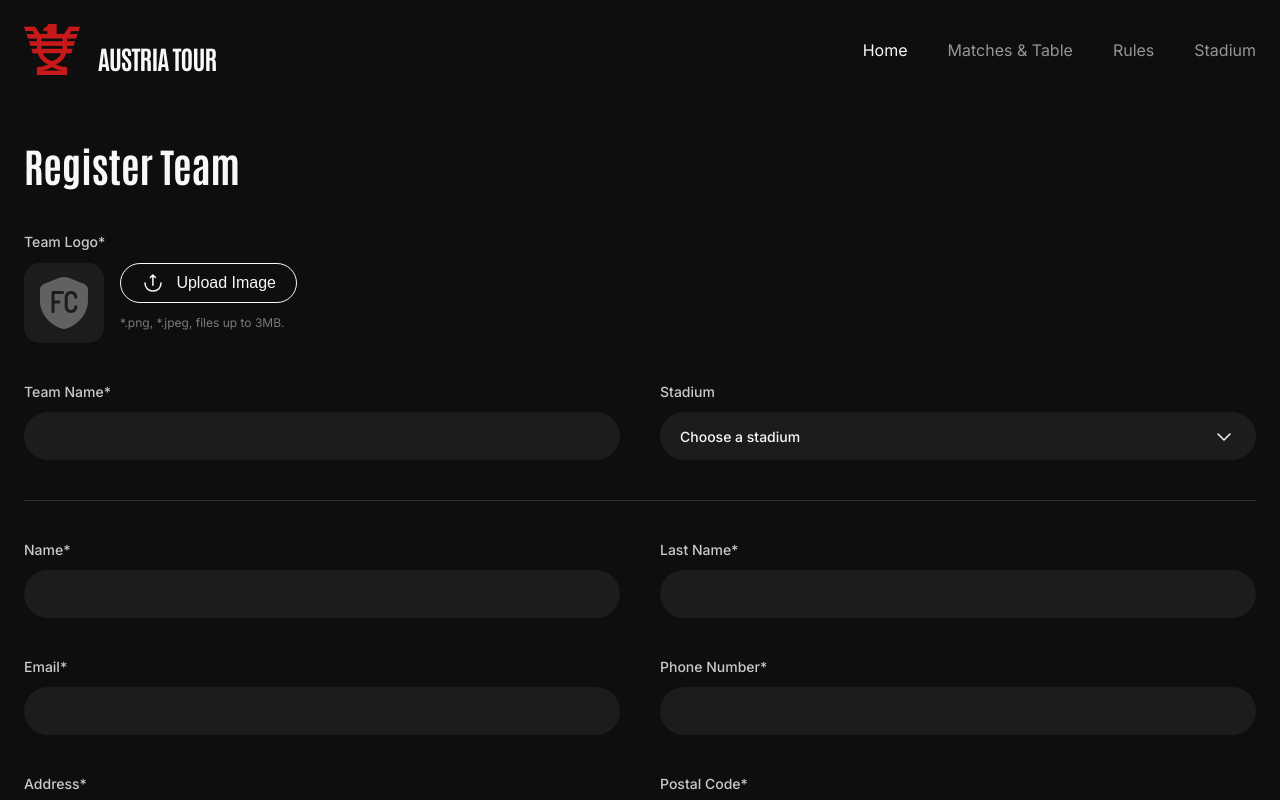
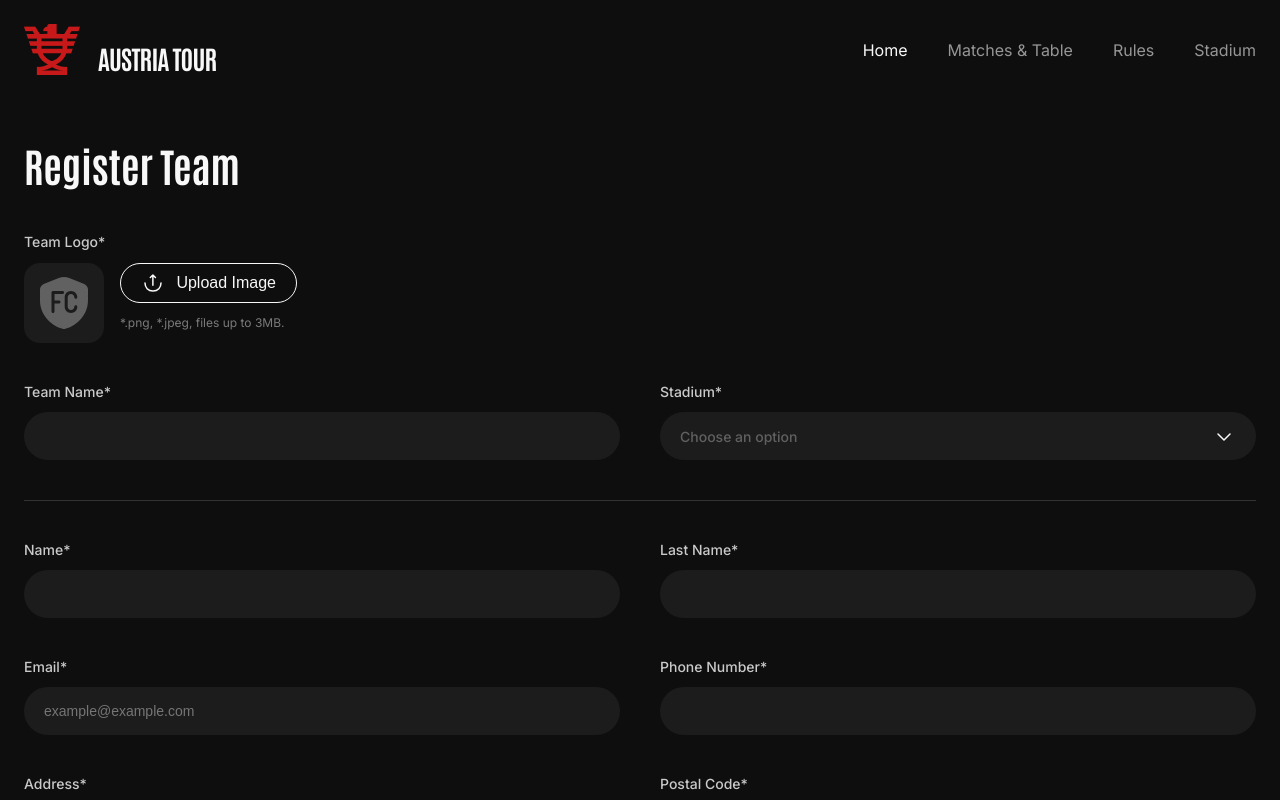
Before and after one commit to amirramzi/aus-tour, a Next.js app: page /register in a window 1280 px wide. Shown: the top 800 px of the page. Built offline with nearby package versions, Linux system fonts and the light colour scheme.

Commit message:
select input complete

```diff
--- /dev/null
+++ b/src/app/components/icon/Trash.tsx
@@ -0,0 +1,26 @@
+"use client";
+import React from "react";
+
+const Trash = () => {
+  return (
+    <svg
+      width="24"
+      height="24"
+      viewBox="0 0 24 24"
+      fill="none"
+      xmlns="http://www.w3.org/2000/svg"
+    >
+      <path
+        d="M9.46172 5.30784C9.46172 3.90594 10.5982 2.76947 12.0001 2.76947C13.402 2.76947 14.5385 3.90594 14.5385 5.30784V5.46074C16.7399 5.72866 18.7965 6.33978 20.6107 7.22389C20.9544 7.39138 21.0973 7.80578 20.9298 8.14948C20.7623 8.49318 20.3479 8.63602 20.0042 8.46853C17.7043 7.34774 14.9577 6.6924 12.0001 6.6924C9.0424 6.6924 6.29584 7.34774 3.99595 8.46853C3.65226 8.63602 3.23786 8.49318 3.07036 8.14948C2.90287 7.80578 3.04572 7.39138 3.38941 7.22389C5.20364 6.33978 7.26028 5.72865 9.46172 5.46074V5.30784Z"
+        fill="#F8F8F8"
+      />
+      <path
+        fillRule="evenodd"
+        clipRule="evenodd"
+        d="M17.7835 17.7994C17.6455 19.7316 16.0378 21.2285 14.1007 21.2285H9.89993C7.96288 21.2285 6.35515 19.7316 6.21714 17.7994L5.58188 8.90577C7.53626 8.22428 9.71002 7.84441 12.0003 7.84441C14.2907 7.84441 16.4644 8.22428 18.4188 8.90577L17.7835 17.7994ZM10.8465 11.0751C10.8465 10.6927 10.5366 10.3828 10.1543 10.3828C9.77192 10.3828 9.46197 10.6927 9.46197 11.0751V16.6133C9.46197 16.9957 9.77192 17.3056 10.1543 17.3056C10.5366 17.3056 10.8465 16.9957 10.8465 16.6133V11.0751ZM13.8464 10.3828C14.2288 10.3828 14.5387 10.6927 14.5387 11.0751V16.6133C14.5387 16.9957 14.2288 17.3056 13.8464 17.3056C13.4641 17.3056 13.1541 16.9957 13.1541 16.6133V11.0751C13.1541 10.6927 13.4641 10.3828 13.8464 10.3828Z"
+        fill="#F8F8F8"
+      />
+    </svg>
+  );
+};
+export default Trash;
--- a/src/app/components/ui/select/Select.module.scss
+++ b/src/app/components/ui/select/Select.module.scss
@@ -31,17 +31,6 @@
     border-radius: 32px;
     color: $gray_15;
     padding: 8px 20px;
-    // text-wrap: nowrap;
-    // padding: 15px 20px;
-    // font-size: 14px;
-    // background-color: $gray_75;
-    // color: $gray_15;
-    // border-radius: 32px;
-    // cursor: pointer;
-    // position: relative;
-    // display: flex;
-    // justify-content: space-between;
-    // align-items: center;
   }
 
   .optionsList {
@@ -74,3 +63,20 @@
     }
   }
 }
+.selectedOption {
+  span {
+    color: $opacity_w_30;
+    font-size: 14px;
+    font-weight: 500;
+  }
+}
+.errorMessage {
+  font-size: 12px;
+  font-weight: 400;
+  color: $error;
+  padding-top: 4px;
+}
+.errorSelect {
+  background-color: $opacity_brand_20 !important;
+  border: 1px solid $error;
+}
--- a/src/app/components/ui/select/Select.tsx
+++ b/src/app/components/ui/select/Select.tsx
@@ -1,5 +1,5 @@
 "use client";
-import React, { useState } from "react";
+import React, { useState, useRef, useEffect } from "react";
 import styles from "./Select.module.scss";
 import ArrowUp from "../../icon/ArrowUp";
 import ArrowDown from "../../icon/ArrowDown";
@@ -7,34 +7,86 @@ import CheckCircle from "../../icon/CheckCircle";
 
 interface Option {
   value: string;
-  label: string;
 }
 
-const Select: React.FC = () => {
+interface SelectProps {
+  options: Option[];
+  label: string;
+  name: string;
+  onChange: (value: string) => void;
+  value: string;
+  onBlur: (e: React.FocusEvent<any>) => void;
+  error?: string;
+}
+
+const Select: React.FC<SelectProps> = ({
+  options,
+  label,
+  name,
+  onChange,
+  value,
+  onBlur,
+  error,
+}) => {
   const [isOpen, setIsOpen] = useState<boolean>(false);
-  const [selectedOption, setSelectedOption] = useState<Option | null>(null);
-
-  const options: Option[] = [
-    { value: "sporthalle_1", label: "Sporthalle Viktring Klagenfurt" },
-    { value: "stadthalle_2", label: "Stadthalle Steyr" },
-    { value: "stadium_3", label: "Another Stadium" },
-    { value: "stadium_4", label: "Yet Another Stadium" },
-  ];
+  const [selectedOption, setSelectedOption] = useState<Option | null>(
+    options.find((option) => option.value === value) || null
+  );
+  const selectRef = useRef<HTMLDivElement>(null);
 
   const handleOptionClick = (option: Option): void => {
     setSelectedOption(option);
     setIsOpen(false);
+    onChange(option.value);
   };
 
+  const handleClickOutside = (event: MouseEvent) => {
+    if (
+      selectRef.current &&
+      !selectRef.current.contains(event.target as Node)
+    ) {
+      setIsOpen(false);
+      triggerBlur();
+    }
+  };
+
+  const triggerBlur = () => {
+
+    const event = {
+      target: {
+        name,
+      },
+    } as React.FocusEvent<any>;
+
+    onBlur(event);
+  };
+
+  useEffect(() => {
+    if (isOpen) {
+      document.addEventListener("mousedown", handleClickOutside);
+    } else {
+      document.removeEventListener("mousedown", handleClickOutside);
+    }
+    return () => {
+      document.removeEventListener("mousedown", handleClickOutside);
+    };
+  }, [isOpen]);
+
   return (
-    <div className={styles.wrapper}>
-      <label htmlFor="stadium">Stadium</label>
+    <>
+      <div className={styles.wrapper} ref={selectRef}>
+        <label htmlFor={name}>{label}</label>
         <div
-        className={styles.selectBox}
+          className={`${styles.selectBox} ${error ? styles.errorSelect : ""}`}
           onClick={() => setIsOpen((prev) => !prev)}
+          onBlur={triggerBlur}
         >
           <div className={styles.selectedOption}>
-          {selectedOption ? selectedOption.label : "Choose a stadium"}
+            {selectedOption ? (
+              selectedOption.value
+            ) : (
+              <span>Choose an option</span>
+            )}
           </div>
           {isOpen ? <ArrowUp /> : <ArrowDown />}
         </div>
@@ -48,13 +100,15 @@ const Select: React.FC = () => {
                 }`}
                 onClick={() => handleOptionClick(option)}
               >
-              <span> {option.label}</span>
-              {selectedOption?.value === option.value ? <CheckCircle /> : ""}
+                <span>{option.value}</span>
+                {selectedOption?.value === option.value && <CheckCircle />}
               </li>
             ))}
           </ul>
         )}
+        {error && <div className={styles.errorMessage}>{error}</div>}
       </div>
+    </>
   );
 };
 
--- a/src/app/register/components/UploadInput.module.scss
+++ b/src/app/register/components/UploadInput.module.scss
@@ -10,6 +10,11 @@
     font-weight: 400;
     padding-top: 8px;
   }
+}
+.btnWrapper {
+  width: 225px;
+  display: flex;
+  justify-content: space-between;
 }
 .btn {
   width: 177px;
@@ -27,6 +32,18 @@
     font-size: 16px;
   }
 }
+.trash {
+  background-color: transparent;
+  outline: none;
+  border: 1px solid $gray_15;
+  color: $gray_15;
+  border-radius: 100%;
+  width: 40px;
+  height: 40px;
+  display: flex;
+  justify-content: center;
+  align-items: center;
+}
 .error {
   color: $error;
   font-weight: 400;
--- a/src/app/register/components/UploadInput.tsx
+++ b/src/app/register/components/UploadInput.tsx
@@ -2,14 +2,21 @@
 import React, { useRef } from "react";
 import { UploadIcon } from "@/app/components/icon/UploadIcon";
 import styles from "./UploadInput.module.scss";
+import Trash from "@/app/components/icon/Trash";
 
 interface UploadInputProps {
   name: string;
   error?: string;
   onChange: (name: string, file: File | null) => void;
+  trash?: any;
 }
 
-const UploadInput: React.FC<UploadInputProps> = ({ name, onChange, error }) => {
+const UploadInput: React.FC<UploadInputProps> = ({
+  name,
+  onChange,
+  error,
+  trash,
+}) => {
   const fileInputRef = useRef<HTMLInputElement | null>(null);
 
   const handleButtonClick = () => {
@@ -24,13 +31,29 @@ const UploadInput: React.FC<UploadInputProps> = ({ name, onChange, error }) => {
     onChange(name, file);
     event.target.value = "";
   };
-
+  const trashHandler = () => {
+    onChange(name, null);
+    if (fileInputRef.current) {
+      fileInputRef.current.value = "";
+    }
+  };
   return (
     <div className={styles.wrapper}>
-      <button className={styles.btn} onClick={handleButtonClick} type="button">
-        <UploadIcon />
-        <span>Upload Image</span>
-      </button>
+      <div className={styles.btnWrapper}>
+        <button
+          className={styles.btn}
+          onClick={handleButtonClick}
+          type="button"
+        >
+          <UploadIcon />
+          <span>Upload Image</span>
+        </button>
+        {trash && (
+          <button onClick={trashHandler} className={styles.trash}>
+            <Trash />
+          </button>
+        )}
+      </div>
       <p>*.png, *.jpeg, files up to 3MB.</p>
       {error && <div className={styles.error}>{error}</div>}
       <input
--- a/src/app/register/page.tsx
+++ b/src/app/register/page.tsx
@@ -21,6 +21,7 @@ interface RegisterFormValues {
   postalCode: string;
   teamLogo: File | null;
   idCard: File | null;
+  stadium: string;
 }
 
 const validationSchema = Yup.object({
@@ -43,6 +44,7 @@ const validationSchema = Yup.object({
     .test("fileSize", "File size is too large. Max 3MB", (value: any) => {
       return value && value.size <= 3 * 1024 * 1024;
     }),
+  stadium: Yup.string().required("Please select a stadium."),
 });
 
 export default function RegisterPage() {
@@ -53,6 +55,7 @@ export default function RegisterPage() {
   const formik = useFormik<RegisterFormValues>({
     initialValues: {
       teamName: "",
+      stadium: "",
       name: "",
       lastName: "",
       email: "",
@@ -105,7 +108,7 @@ export default function RegisterPage() {
   return (
     <div className={styles.container}>
       <h1 className={antonio.className}>Register Team</h1>
-      <form onSubmit={formik.handleSubmit}>
+      <form onSubmit={formik.handleSubmit} className={inter.className}>
         <div className={styles.team}>
           <div className={styles.teamLogo}>
             <label htmlFor="">Team Logo*</label>
@@ -120,6 +123,7 @@ export default function RegisterPage() {
               />
               <UploadInput
                 name="teamLogo"
+                trash={teamLogoPreview}
                 onChange={(name, file) => handleTeamLogoChange(name, file)}
                 error={
                   formik.touched.teamLogo && formik.errors.teamLogo
@@ -144,28 +148,24 @@ export default function RegisterPage() {
               }
             />
             <Select
-            // Uncomment and customize Select options when ready
-            // name="teamName"
-            // label="Team Name*"
-            // value={formik.values.teamName}
-            // onChange={(value: string) =>
-            //   formik.setFieldValue("teamName", value)
-            // }
-            // onBlur={formik.handleBlur}
-            // options={[
-            //   {
-            //     value: "sporthalle_1",
-            //     label: "Sporthalle Viktring Klagenfurt",
-            //   },
-            //   { value: "stadthalle_2", label: "Stadthalle Steyr" },
-            //   { value: "stadium_3", label: "Another Stadium" },
-            //   { value: "stadium_4", label: "Yet Another Stadium" },
-            // ]}
-            // error={
-            //   formik.touched.teamName && formik.errors.teamName
-            //     ? formik.errors.teamName
-            //     : ""
-            // }
+              name="stadium"
+              label="Stadium*"
+              value={formik.values.stadium}
+              onChange={(value: string) =>
+                formik.setFieldValue("stadium", value)
+              }
+              onBlur={formik.handleBlur}
+              options={[
+                { value: "sporthalle_1" },
+                { value: "stadthalle_2" },
+                { value: "stadium_3" },
+                { value: "stadium_4" },
+              ]}
+              error={
+                formik.touched.stadium && formik.errors.stadium
+                  ? formik.errors.stadium
+                  : ""
+              }
             />
           </div>
         </div>
@@ -201,6 +201,7 @@ export default function RegisterPage() {
             name="email"
             label="Email*"
             type="email"
+            place="example@example.com"
             value={formik.values.email}
             onChange={formik.handleChange}
             onBlur={formik.handleBlur}
@@ -264,6 +265,7 @@ export default function RegisterPage() {
             />
             <UploadInput
               name="idCard"
+              trash={idCardPreview}
               onChange={(name, file) => handleIdCardChange(name, file)}
               error={
                 formik.touched.idCard && formik.errors.idCard
@@ -292,9 +294,11 @@ export default function RegisterPage() {
               color="#f8f8f8"
               ariaLabel="tail-spin-loading"
               radius="1"
+              wrapperStyle={{}}
+              wrapperClass="spinner"
             />
           )}
-          <span className={inter.className}>Submit</span>
+          Submit
         </button>
       </form>
     </div>
```
Also changed, not shown: src/app/components/icon/Trash.svg (deleted). Lines whose indentation alone changed are shown as unchanged.
